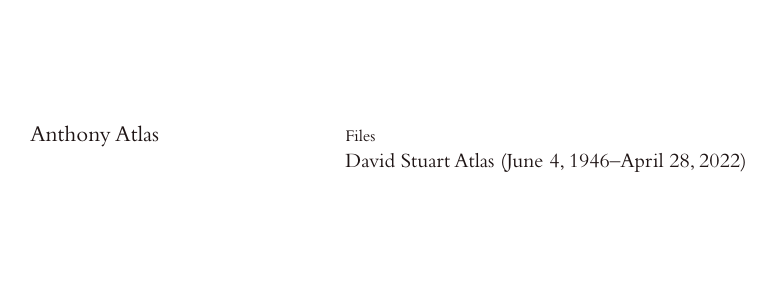
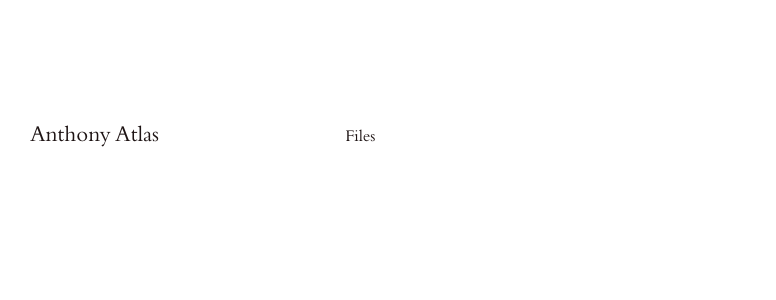
Before and after one commit to atlas-site/atlas-site-live, a Jekyll site: the page built from files.md, in a window 1280 px wide. Shown: the top 300 px of the page, without its empty margins (95-871 px from the left). Built offline with Jekyll 4.4.1, drawn with Linux system fonts in a browser that asks for light colours; a script that is not in the unit is left out.

Commit message:
Update Files “files_list”

```diff
--- a/_data/files.yml
+++ b/_data/files.yml
@@ -1,4 +1,2 @@
 title: Files
-entries:
-  - display_text: David Stuart Atlas (June 4, 1946–April 28, 2022)
-    file: /assets/uploads/david-atlas-obituary-06-04-22.pdf
+entries: []
```
